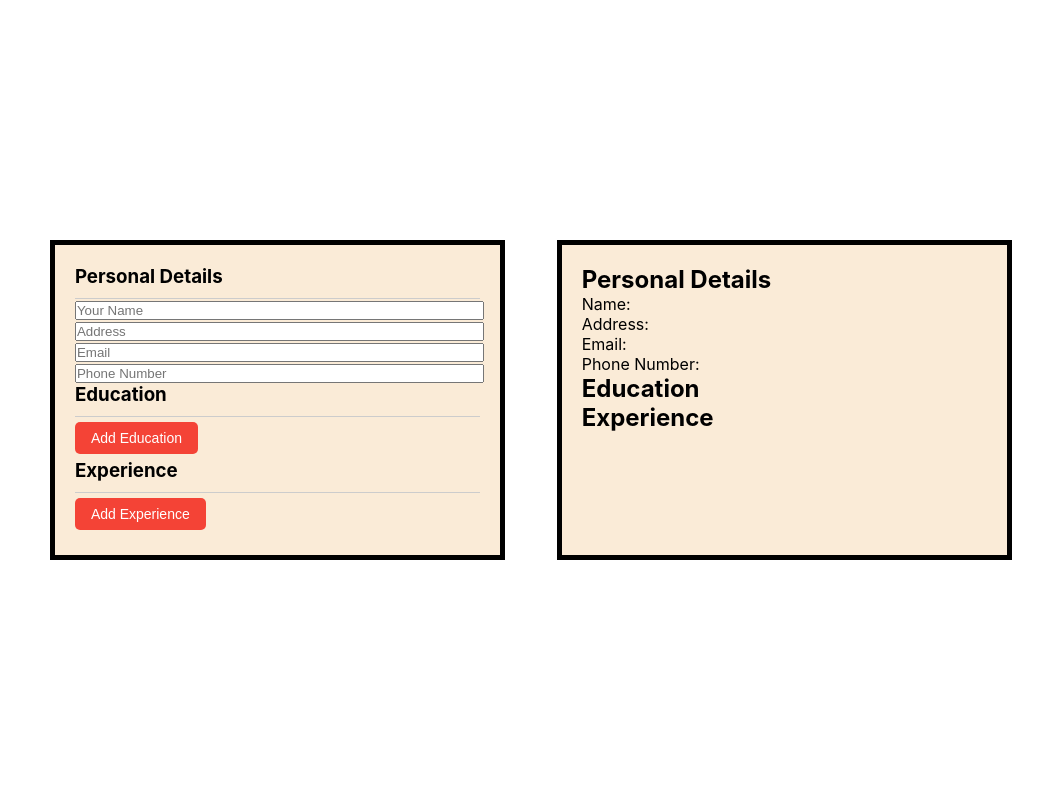
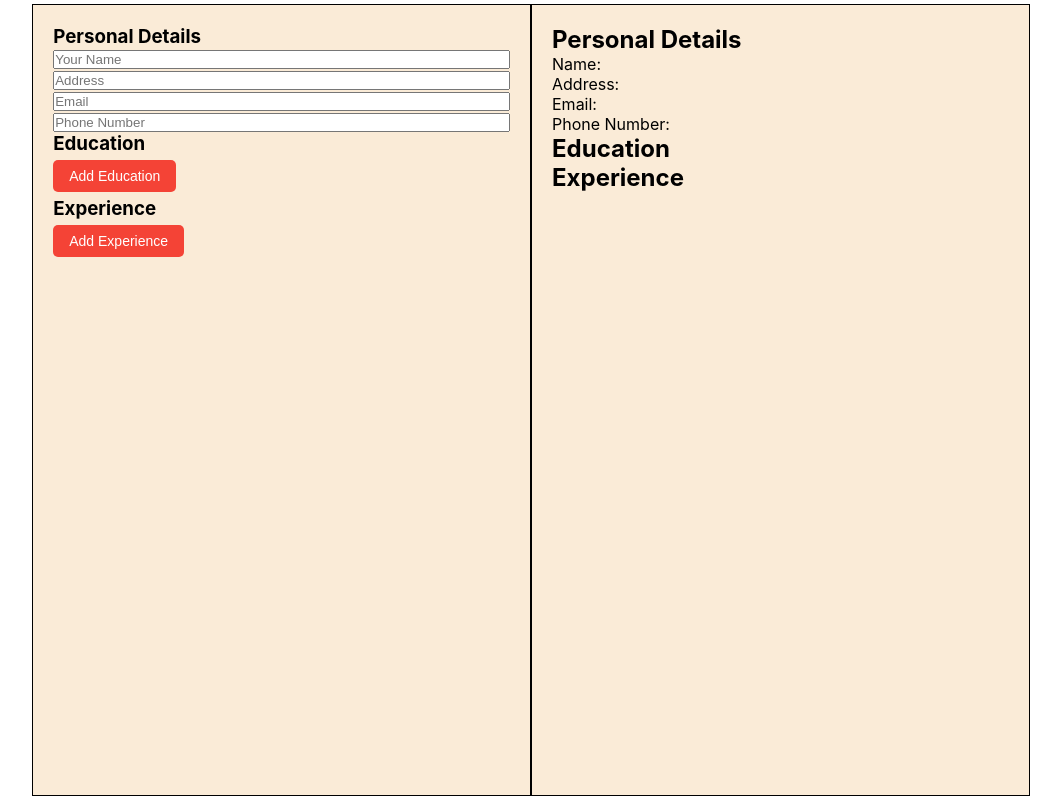
Before and after one commit to ShawnEdgell/CV-Application, a React (Vite) app: page / in a window 1280 px wide. Shown: the whole page, without its empty margins (109-1170 px from the left). Built offline with nearby package versions, Linux system fonts and the light colour scheme; the HTML template or start-up script is replaced by a standard one.

Commit message:
cleaned up styling

```diff
--- a/index.html
+++ b/index.html
@@ -3,7 +3,7 @@
   <head>
     <meta charset="UTF-8" />
     <link rel="icon" type="image/svg+xml" href="/vite.svg" />
-    <meta name="viewport" content="width=device-width, initial-scale=1.0" />
+    <meta name="viewport" content="width=device-width, initial-scale=1" />
     <title>Vite + React</title>
   </head>
   <body>
--- a/src/App.css
+++ b/src/App.css
@@ -1,39 +1,56 @@
 * {
   margin: 0;
   padding: 0;
+  box-sizing: border-box;
 }
 
 body {
   display: flex;
+  justify-content: center;
   align-items: center;
-  justify-content: center;
+  min-height: 100vh; /* Ensure the body covers the viewport height */
 }
 
 .cv-app {
   display: flex;
-  justify-content: space-around;
 }
 
-.left-side, .right-side {
-  width: 40%;
-  display: flex;
-  flex-direction: column;
+.right-side, .left-side {
+  width: 612px;
+  height: 792px;
   padding: 20px;
   background-color: antiquewhite;
-  border: 5px solid black;
+  border: 1px solid black;
+  box-sizing: border-box;
 }
 
-h3 {
-  margin: 0;
-  padding-bottom: 10px;
-  border-bottom: 1px solid #ccc;
+/* Common styles for all DPIs */
+.left-side {
+  width: 50%;
+  overflow-y: scroll; /* Add vertical scrollbar when needed */
 }
 
-input[type="text"], textarea {
-  width: 100%;
+.right-side {
+  width: 50%;
+  overflow: hidden;
 }
 
-.education-dates, .experience-dates {
+.right-side {
+  overflow: hidden;
+}
+
+.left-side {
+  overflow: scroll;
+}
+
+input[type="text"],
+textarea {
+  width: 100%;
+  box-sizing: border-box;
+}
+
+.education-dates,
+.experience-dates {
   display: flex;
   justify-content: space-between;
 }
```
